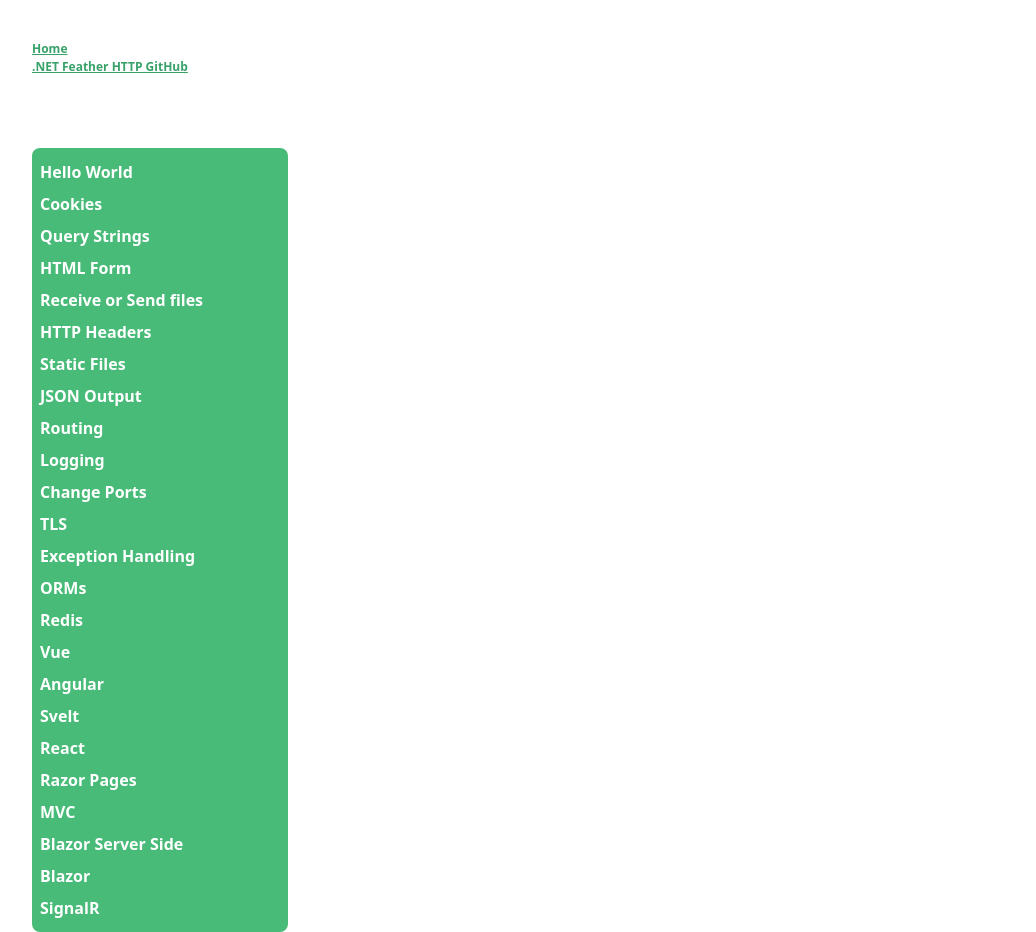
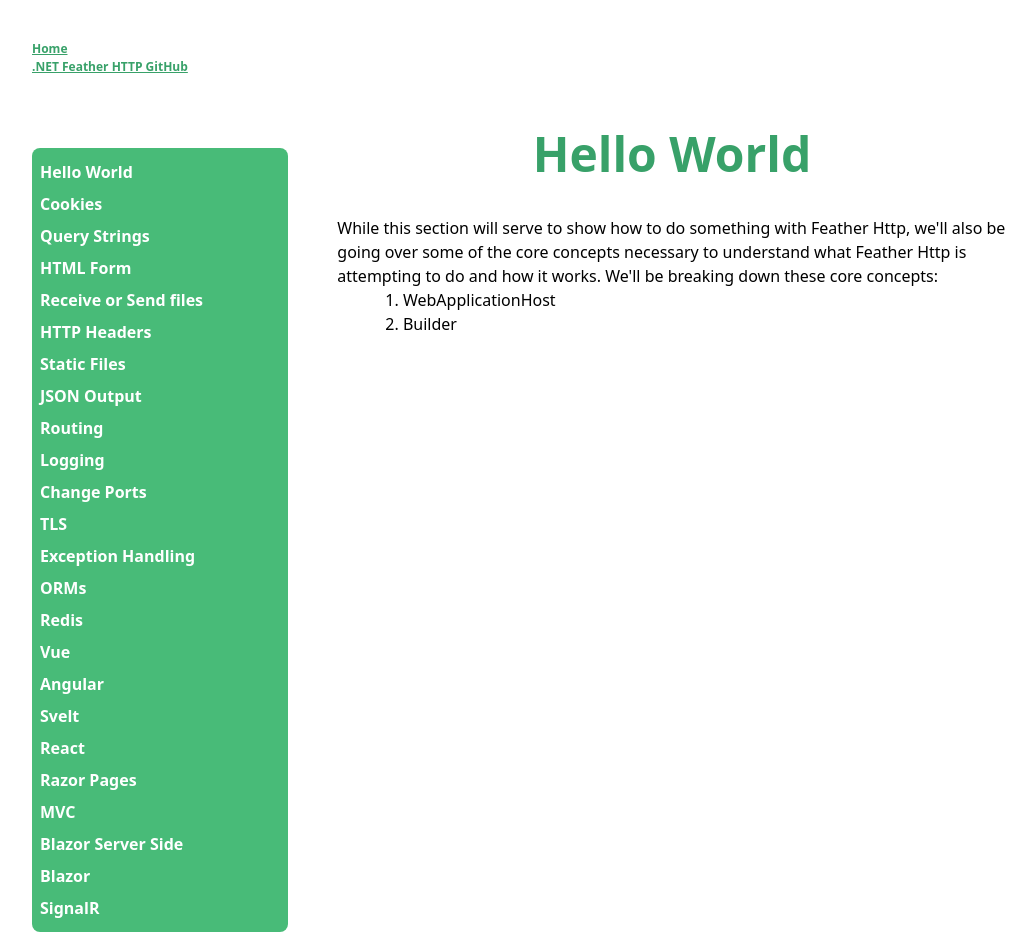
Before and after one commit to RobotOptimist/learn-httpfeather, a Nuxt app: page /examples/hello-world in a window 1280 px wide. Shown: the whole page, without its empty margins (8-1044 px from the left). Built offline with nearby package versions, Linux system fonts and the light colour scheme; what tailwindcss-transitions would draw is missing.

Commit message:
fixed issue with routing on example pages

```diff
--- a/components/topicsList.vue
+++ b/components/topicsList.vue
@@ -1,7 +1,7 @@
 <template>
     <ul :class="{ 'max-h-none': isHidden, 'p-2 max-h-full transition-max-height': !isHidden }"
     class="absolute leading-loose mt-1 rounded-lg font-bold bg-green-500 text-white w-4/5 transition-250 overflow-y-hidden lg:static lg:max-w-sm lg:w-full lg:mt-6">
-        <li v-for="topic in topics" :key="topic.title"><nuxt-link :to="`examples/${topic.title.split(' ').join('-').toLowerCase()}`">{{topic.title}}</nuxt-link></li>
+        <li v-for="topic in topics" :key="topic.title"><nuxt-link exact :to="`/examples/${topic.title.split(' ').join('-').toLowerCase()}`">{{topic.title}}</nuxt-link></li>
       </ul>
 </template>
 
--- a/pages/examples/cookies.vue
+++ b/pages/examples/cookies.vue
@@ -0,0 +1,3 @@
+<template>
+    <div></div>
+</template>
--- a/pages/examples/hello-world.vue
+++ b/pages/examples/hello-world.vue
@@ -1,3 +1,21 @@
 <template>
-
+    <div class="ml-10 p-10 pt-0">
+        <div class="lg:flex lg:justify-center w-full">
+            <div class="lg:w-2/3 mt-6">
+                <section>
+                    <div class="lg:ml-10">
+                        <h1 class="mt-6 h1 leading-tight text-center">Hello World</h1>
+                        <p class="p-8">
+                            While this section will serve to show how to do something with Feather Http, we'll also be going over some of the core concepts necessary to understand what Feather Http is attempting to do and how it works.
+                            We'll be breaking down these core concepts:
+                            <ol class="ml-12">
+                                <li>WebApplicationHost</li>
+                                <li>Builder</li>
+                            </ol>
+                        </p>
+                    </div>
+                </section>
+            </div>
+        </div>
+    </div>
 </template>
```
